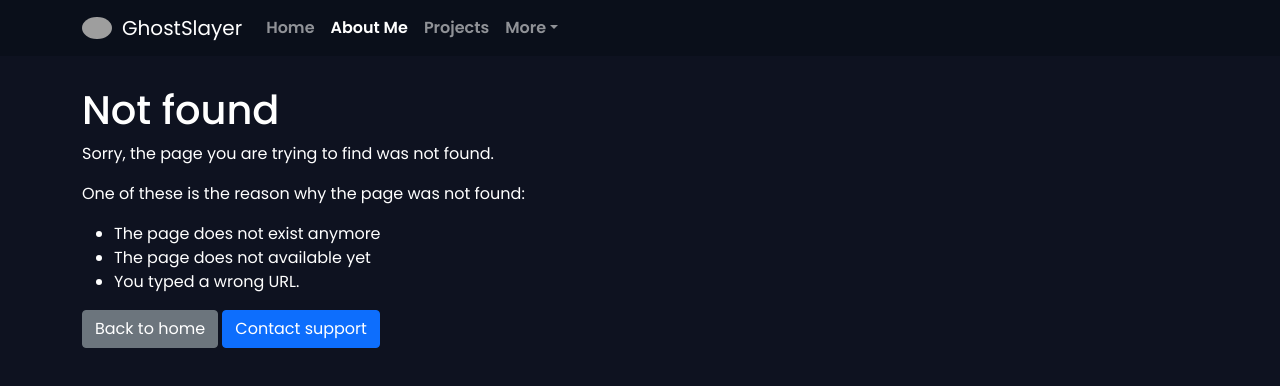
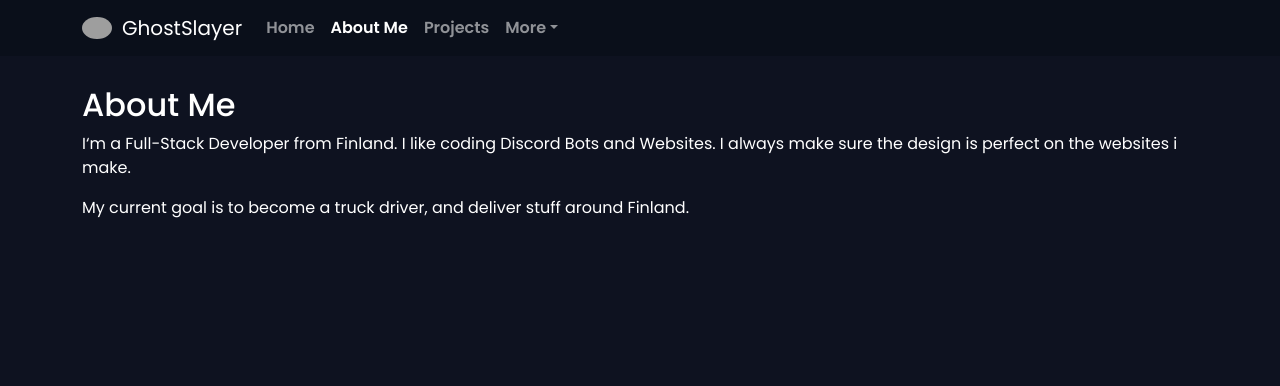
Before and after one commit to GhostSlayer/Website, a Next.js app: page /about in a window 1280 px wide. Before the commit this address had no page. Shown: the top 386 px of the page. Built offline with nearby package versions, Linux system fonts and the light colour scheme; grey boxes are pictures that could not be loaded.

Commit message:
About Page

```diff
--- /dev/null
+++ b/pages/about.js
@@ -0,0 +1,13 @@
+import {Button} from "react-bootstrap";
+import {SEOComponent} from "../components/SEO";
+
+export default function AboutMe() {
+  return (
+    <div className="container">
+      <SEOComponent title="About Me"/>
+      <h2>About Me</h2>
+      <p>I&lsquo;m a Full-Stack Developer from Finland. I like coding Discord Bots and Websites. I always make sure the design is perfect on the websites i make.</p>
+      <p>My current goal is to become a truck driver, and deliver stuff around Finland.</p>
+    </div>
+  )
+}
```
